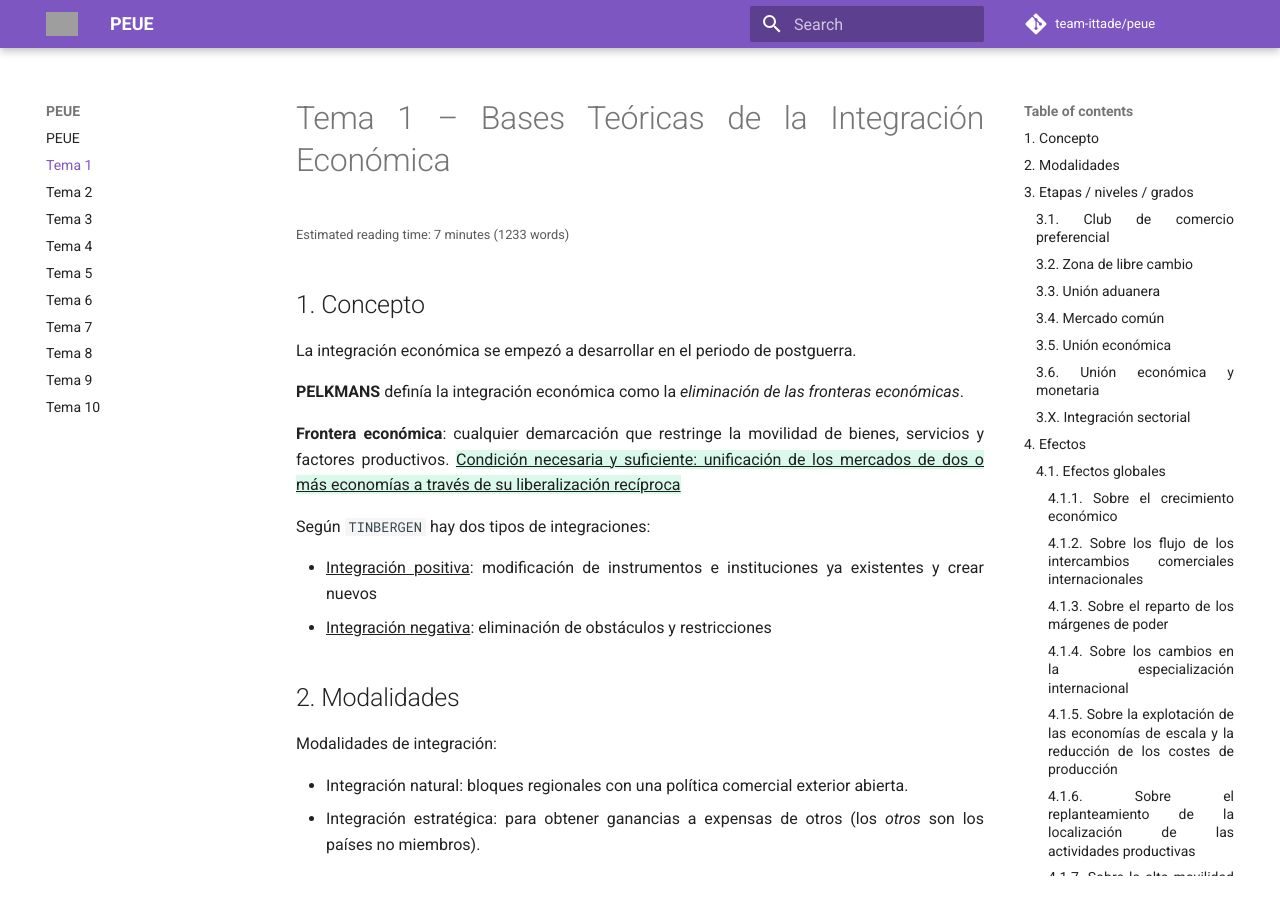
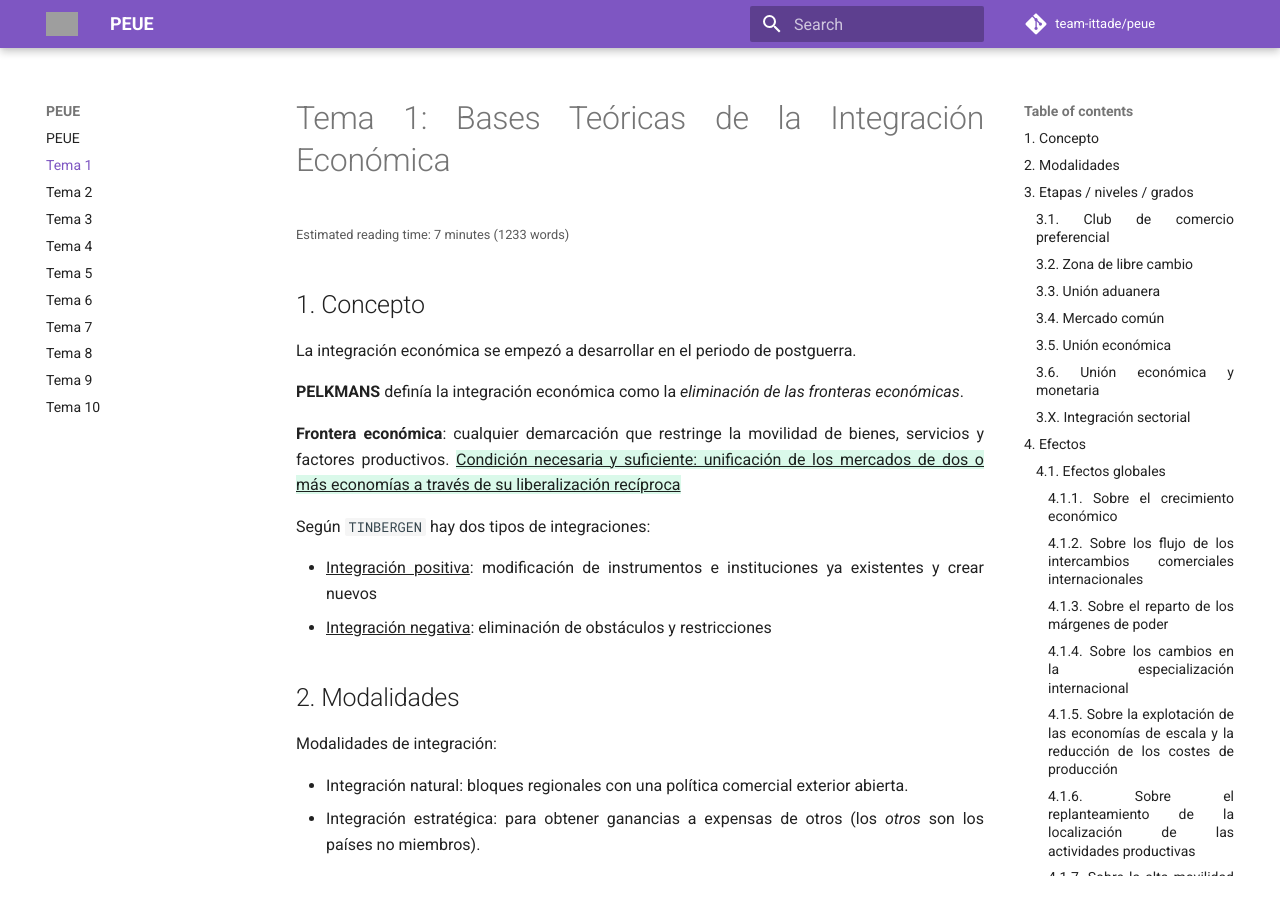
Before and after one commit to team-ittade/peue, an MkDocs documentation site: the page built from docs/tema-1.md, in a window 1280 px wide and 900 px high. Built offline with MkDocs 1.6.1 and Material for MkDocs 9.7.7, drawn with Linux system fonts in a browser that asks for light colours; comment, search, counter and statistics services are not loaded; part of the change alters nothing that is shown; grey boxes are pictures that could not be loaded.

```diff
--- /dev/null
+++ b/docs/js/title.js
@@ -0,0 +1,4 @@
+document$.subscribe(function () {
+  title = document.getElementsByTagName("h1")[0];
+  document.title = title.innerText.slice(0, -2);
+});
--- a/docs/tema-1.md
+++ b/docs/tema-1.md
@@ -1,4 +1,4 @@
-# Tema 1 – Bases Teóricas de la Integración Económica
+# Tema 1: Bases Teóricas de la Integración Económica
 
 ## 1. Concepto
 
--- a/mkdocs.yml
+++ b/mkdocs.yml
@@ -47,6 +47,7 @@ extra_javascript:
   - js/progress.js
   - js/readtime.js
   - js/tablesort.js
+  - js/title.js
   - https://cdn.jsdelivr.net/npm/mathjax@3/es5/tex-mml-chtml.js
   - https://cdnjs.cloudflare.com/ajax/libs/tablesort/5.2.1/tablesort.min.js
   - https://polyfill.io/v3/polyfill.min.js?features=es6
```
